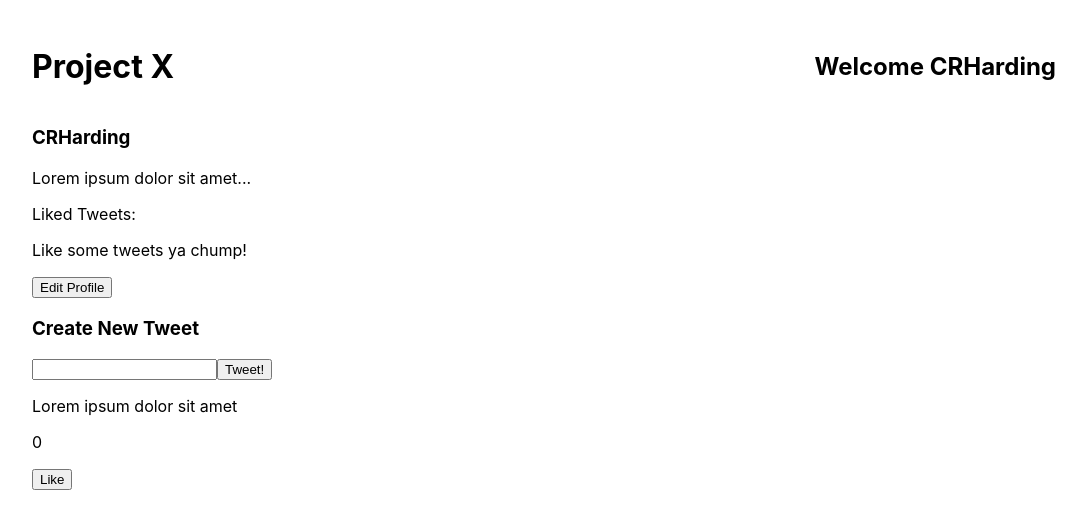
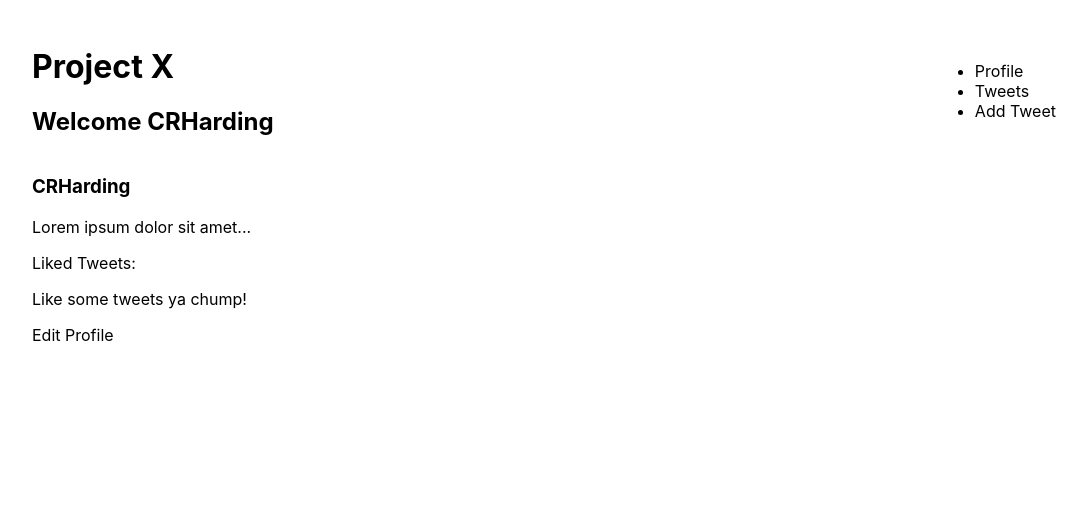
Before and after one commit to CRHarding/project-x, a React (Create React App) app: page /profile in a window 1280 px wide. Shown: the top 528 px of the page, without its empty margins (96-1183 px from the left). Built offline with nearby package versions, Linux system fonts and the light colour scheme.

Commit message:
Routing in place.

```diff
--- a/package.json
+++ b/package.json
@@ -9,6 +9,8 @@
     "axios": "^0.21.1",
     "react": "^17.0.2",
     "react-dom": "^17.0.2",
+    "react-router": "^5.2.0",
+    "react-router-dom": "^5.2.0",
     "react-scripts": "4.0.3",
     "web-vitals": "^1.1.2"
   },
--- a/src/App.js
+++ b/src/App.js
@@ -6,9 +6,30 @@ import CreateTweet from './components/CreateTweet';
 import Profile from './components/Profile/Profile';
 import Form from './components/Form/Form';
 
+import { Route, Link, withRouter } from 'react-router-dom';
+/*
+  Route ==> What the URL is pointing to
+              when you detect this url (with slugs / etc) deliver
+                  this content
+  Link  ==> ie a href (with extra fun stuff) send the url
+              to a specific place
+*/
+
+// Higher order functions
+/*
+
+  functions that take another in as an argument
+    1.) map / filter / reduce
+    const arr = [1, 2, 3, 4];
+    const doubleArr = arr.map(num =>
+      num * 2;
+    )
+*/
+// Higher order component
+
 class App extends Component {
-  constructor() {
-    super();
+  constructor(props) {
+    super(props);
 
     this.state = {
       user: {
@@ -26,7 +47,6 @@ class App extends Component {
           likes: 0
         }
       ],
-      editProfile: false
     }
   }
 
@@ -45,12 +65,6 @@ class App extends Component {
     })
   }
 
-  editProfile = evt => {
-    this.setState({
-      editProfile: !this.state.editProfile
-    })
-  }
-
   submitEditProfile = (bio, username) => {
     const user = this.state.user;
     user.bio = bio;
@@ -60,6 +74,9 @@ class App extends Component {
       user,
       editProfile: false
     })
+
+    console.log(this.props.history)
+    this.props.history.push("/profile")
   }
 
   updateTweet = id => {
@@ -79,26 +96,42 @@ class App extends Component {
     return (
       <div className="App">
         <header>
-          <h1>Project X</h1>
+          <div>
+            <h1><Link to="/">Project X</Link></h1>
             <h2>Welcome {this.state.user.username}</h2>
+          </div>
+          <nav>
+            <ul>
+              <li><Link to="/profile">Profile</Link></li>
+              <li><Link to="/tweets">Tweets</Link></li>
+              <li><Link to="/tweets/add">Add Tweet</Link></li>
+            </ul>
+          </nav>
         </header>
-        {this.state.editProfile ?
-            <Form
-              user={this.state.user}
-              editProfile={this.editProfile}
-              submitEditProfile={this.submitEditProfile}
-            />
-          :
+        <Route exact path="/profile" render={() =>
           <Profile
             user={this.state.user}
             editProfile={this.editProfile}
           />
-        }
+        } />
+        <Route path="/profile/edit" render={() =>
+          <Form
+            user={this.state.user}
+            submitEditProfile={this.submitEditProfile}
+          />
+        } />
+        <Route exact path="/tweets" render={() =>
+          <Tweets
+            tweets={this.state.tweets}
+            updateTweet={this.updateTweet}
+          />
+        }/>
+        <Route path="/tweets/add" render={() =>
           <CreateTweet createTweet={this.createTweet} />
-        <Tweets tweets={this.state.tweets} updateTweet={this.updateTweet} />
+        } />
       </div>
     );
   }
 }
 
-export default App;
+export default withRouter(App);
--- a/src/components/Profile/Profile.js
+++ b/src/components/Profile/Profile.js
@@ -1,4 +1,5 @@
 import React from 'react';
+import { Link } from 'react-router-dom';
 
 const Profile = (props) => {
   return (
@@ -11,7 +12,7 @@ const Profile = (props) => {
         :
           <p>Like some tweets ya chump!</p>
       }
-      <button onClick={props.editProfile}>Edit Profile</button>
+      <Link to="/profile/edit">Edit Profile</Link>
     </div>
   )
 }
--- a/src/index.js
+++ b/src/index.js
@@ -4,10 +4,14 @@ import './index.css';
 import App from './App';
 import reportWebVitals from './reportWebVitals';
 
+import { BrowserRouter as Router } from 'react-router-dom';
+
 ReactDOM.render(
-  <React.StrictMode>
-    <App />
-  </React.StrictMode>,
+  <Router>
+    <React.StrictMode>
+      <App />
+    </React.StrictMode>
+  </Router>,
   document.getElementById('root')
 );
 
```
Also changed, not shown: 1 other file (tests, documents, lock files or other folders). Lines whose indentation alone changed are shown as unchanged.
